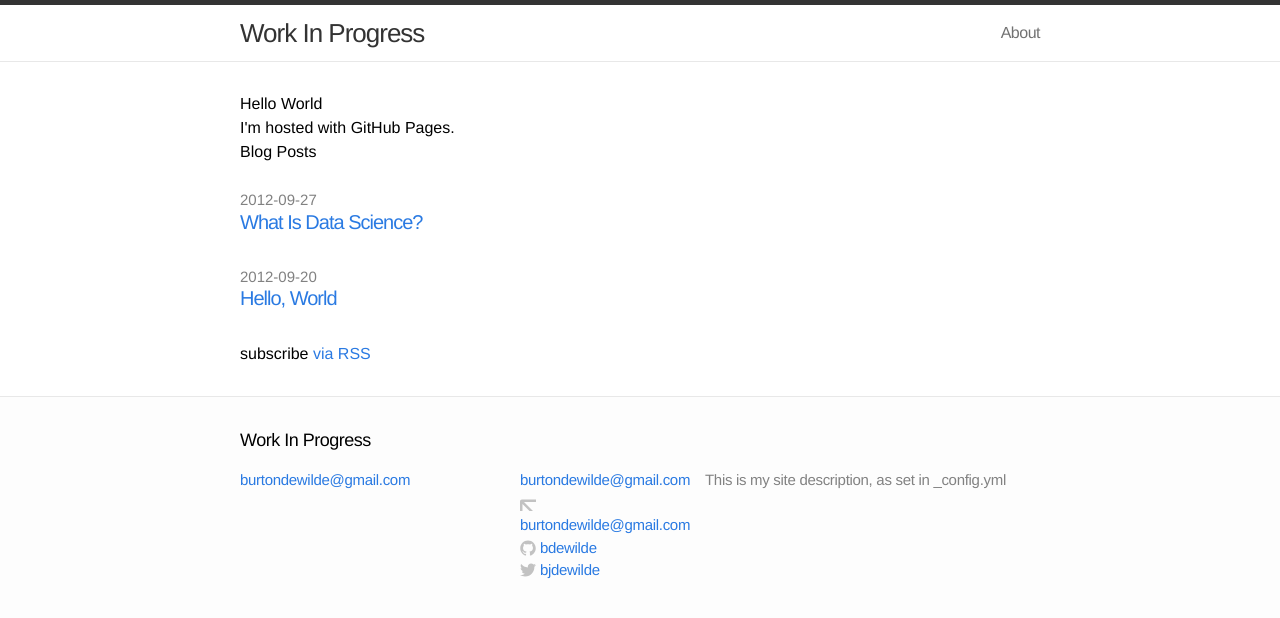
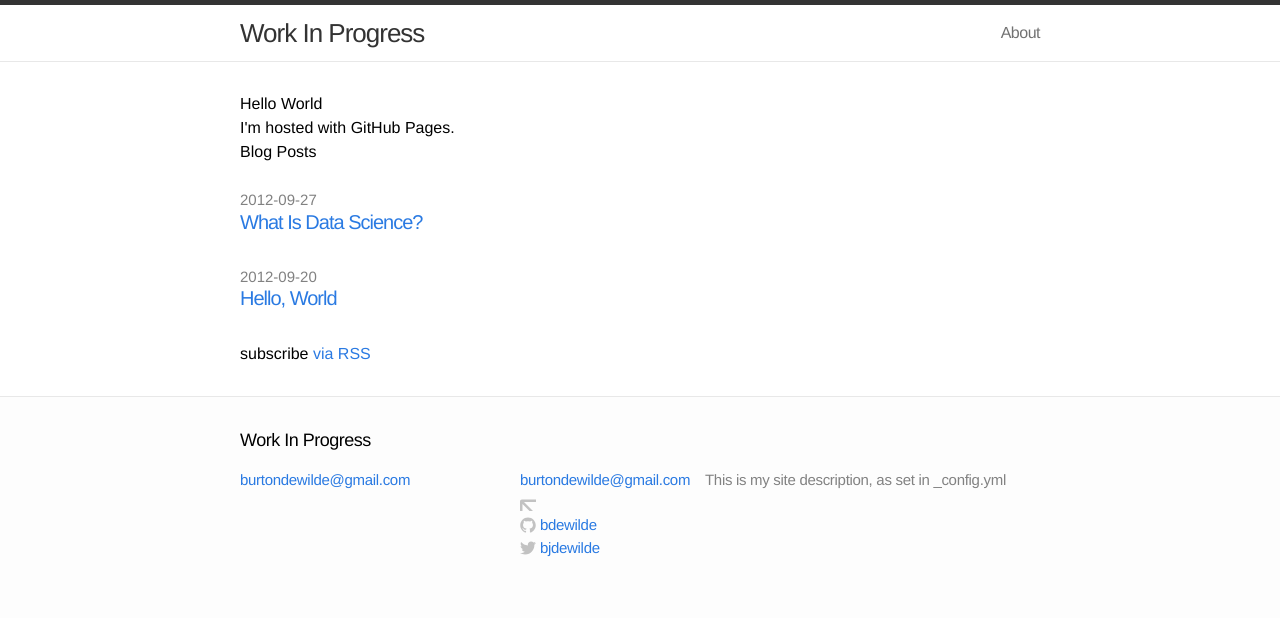
Before and after one commit to bdewilde/bdewilde.github.io, a Jekyll site: the page built from index.html, in a window 1280 px wide. Shown: the top 618 px of the page. Built offline with Jekyll 4.4.1, drawn with Linux system fonts in a browser that asks for light colours.

Commit message:
trying footer email again, i don't know how this shit works

```diff
--- a/_includes/footer.html
+++ b/_includes/footer.html
@@ -24,7 +24,7 @@
                 L14.687,21.205z M27.994,7.019L16,19.014L4.006,7.019H27.994z M11.588,18.105l-9.11,5.871V8.995L11.588,18.105z"/>
               </svg>
             </span>
-            <span class="email">{{ site.email }}</span>
+            <!--<span class="email">{{ site.email }}</span>-->
           </a>
         </li>{% endif %}
         {% if site.github_username %}<li>
```
